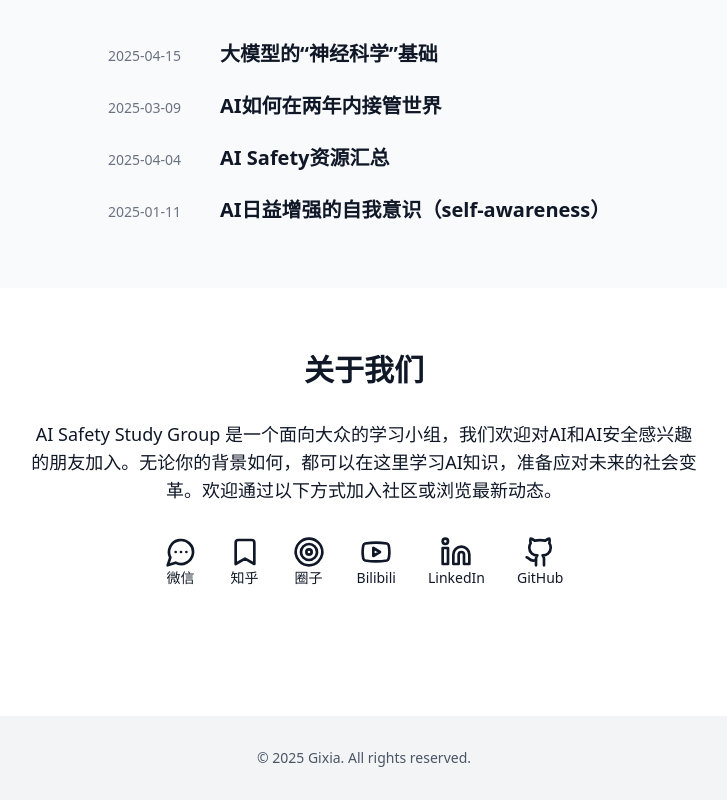
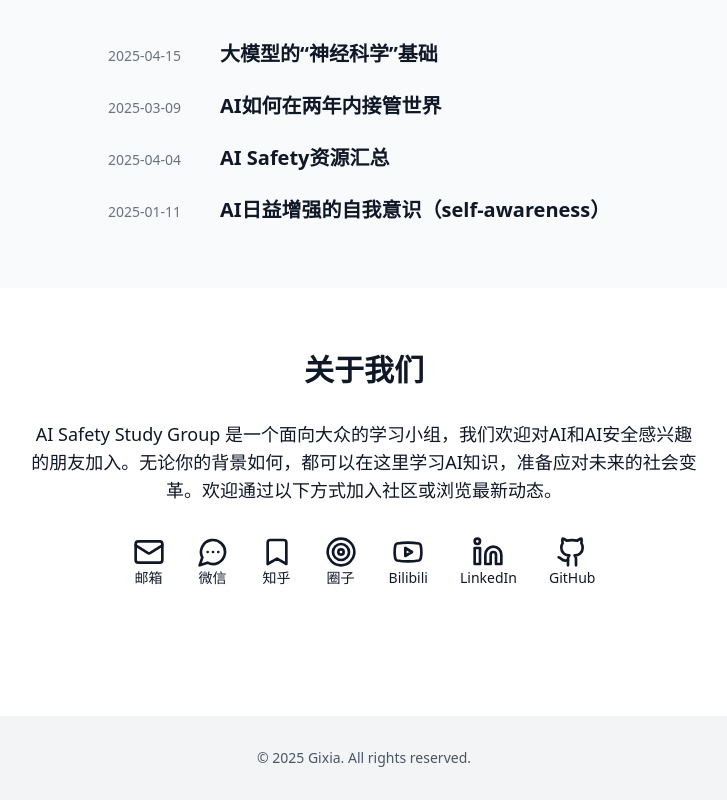
Before and after one commit to gixia-org/aisafetystudy, a Next.js app: page / in a window 1280 px wide. Shown: the part 1224-2024 px from the top of the page, without its empty margins (276-1003 px from the left). Built offline with nearby package versions, Linux system fonts and the light colour scheme.

Commit message:
Add Email link

```diff
--- a/app/page.tsx
+++ b/app/page.tsx
@@ -3,7 +3,7 @@
 import React, { useState } from 'react';
 import { Button } from '@/components/ui/button';
 import { Card, CardContent, CardHeader, CardTitle, CardDescription } from '@/components/ui/card';
-import { BookOpen, Video, GitPullRequest, Github, Linkedin, MessageCircleMore, Bookmark, Youtube, Target } from 'lucide-react';
+import { BookOpen, Video, GitPullRequest, Github, Linkedin, MessageCircleMore, Bookmark, Youtube, Target, Mail } from 'lucide-react';
 
 export default function HomePage() {
   const [showQRCode, setShowQRCode] = useState(false);
@@ -181,6 +181,10 @@ export default function HomePage() {
         </p>
         {/* Adjust spacing for icons */}
         <div className="flex justify-center space-x-6 md:space-x-8">
+          <a href="mailto:wjg172184@163.com" className="flex flex-col items-center">
+            <Mail className="h-8 w-8" />
+            <span className="text-sm">邮箱</span>
+          </a>
           <div className="relative flex flex-col items-center cursor-pointer" onMouseEnter={handleMouseEnter} onMouseLeave={handleMouseLeave}>
             <MessageCircleMore className="h-8 w-8" />
             <span className="text-sm">微信</span>
```
Also changed, not shown: 1 other file (tests, documents, lock files or other folders).
